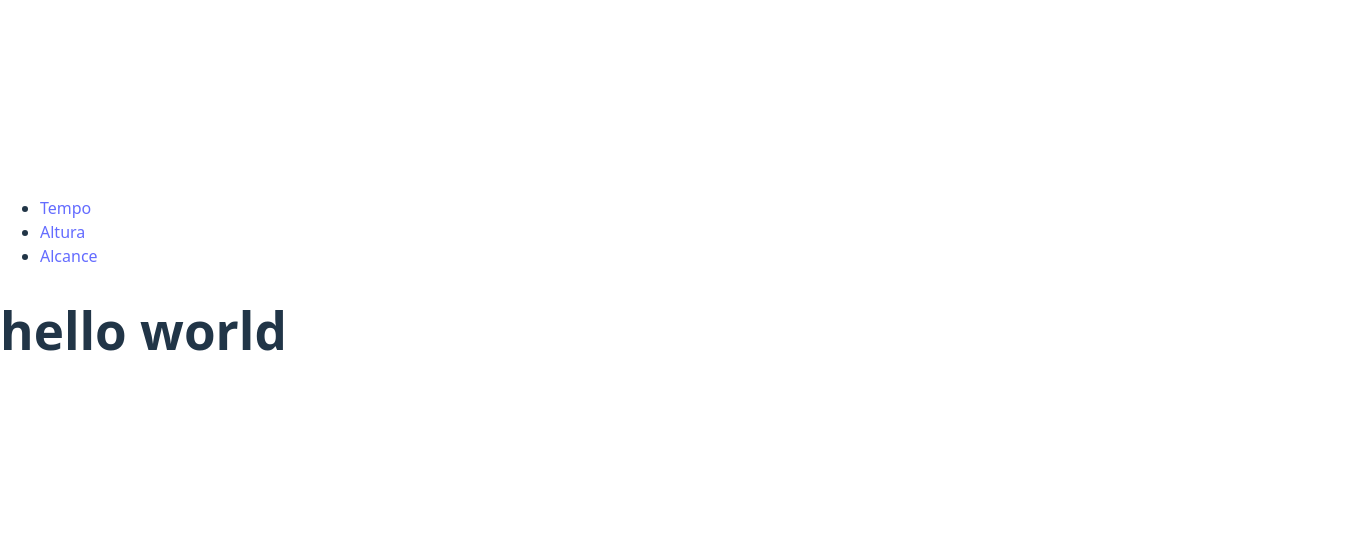
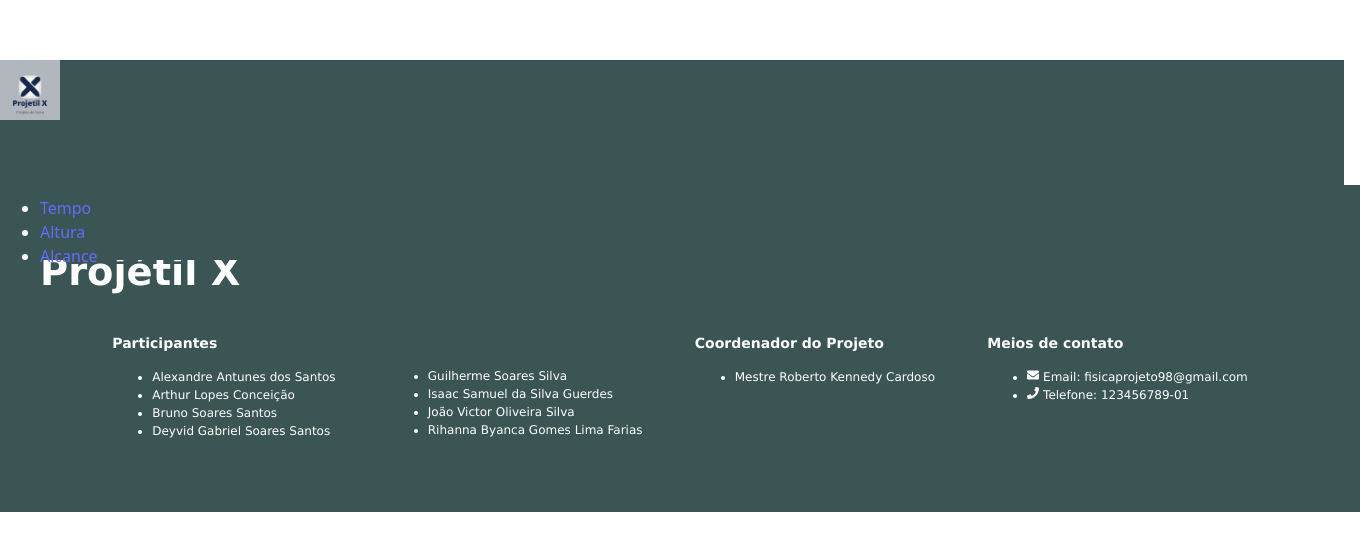
Before and after one commit to Fisica-crypto/Projeto-de-Fisica, a React (Vite) app: page /Alcance in a window 1280 px wide. Shown: the part 114-664 px from the top of the page, 1360 px wide, since content can reach past the window. Built offline with nearby package versions, Linux system fonts and the light colour scheme.

Commit message:
Inicio 00:22 27/02

```diff
--- a/package.json
+++ b/package.json
@@ -12,6 +12,7 @@
   "dependencies": {
     "react": "^19.2.0",
     "react-dom": "^19.2.0",
+    "react-icons": "^5.5.0",
     "react-router-dom": "^7.9.6"
   },
   "devDependencies": {
--- a/src/App.jsx
+++ b/src/App.jsx
@@ -1,4 +1,5 @@
 import { BrowserRouter, Route, Routes } from "react-router-dom";
+import Footer from "./components/Footer";
 import Header from "./components/Header";
 import Alcance from "./pages/Alcance";
 import Altura from "./pages/Altura";
@@ -14,6 +15,8 @@ export default function App() {
         <Route path="/Altura" element={<Altura />} />
         <Route path="/Alcance" element={<Alcance />} />
       </Routes>
+
+      <Footer/>
     </BrowserRouter>
   );
 }
--- /dev/null
+++ b/src/components/Content.css
@@ -0,0 +1,8 @@
+.Conteudo{
+    background-color: beige;
+    width: 105vw;
+    height: 600px;
+    color: #000000;
+    margin-top: 12%;
+    padding: 30px;
+}
--- /dev/null
+++ b/src/components/Footer.css
@@ -0,0 +1,24 @@
+.Footer{
+    background: #3b5454;
+    background: linear-gradient(0deg, (0, 0, 0, 1) 0%, rgba(120, 113, 113, 1) 100%);
+    color: #fff;
+    font-family: 'Lucida Sans', 'Lucida Sans Regular', 'Lucida Grande', 'Lucida Sans Unicode', Geneva, Verdana, sans-serif;
+    font-size: 12px;
+    justify-content: center;
+    padding: 40px;
+    width: 100vw;
+    gap: 12px;
+}
+.titulo{
+    font-size: large;
+    color: #fff;
+
+}
+.referencias{
+    display: flex;
+    justify-content: space-evenly;
+    margin: 20px;
+}
+.refs{
+    gap: 20px;
+}
--- /dev/null
+++ b/src/components/Footer.jsx
@@ -0,0 +1,50 @@
+import React from "react";
+import './Footer.css'
+import { FaEnvelope } from 'react-icons/fa';
+import { FaPhone } from "react-icons/fa";
+
+export default function Footer(){
+    return(
+        <>
+        <div className="Footer">
+            <div className="titulo_icons">
+                <h1>Projétil X</h1>
+            </div>
+            <div className="referencias">
+
+                <div className="refs">
+                <h3>Participantes</h3>
+                <ul>
+                    <li>Alexandre Antunes dos Santos</li>
+                    <li>Arthur Lopes Conceição </li>
+                    <li>Bruno Soares Santos </li>
+                    <li>Deyvid Gabriel Soares Santos</li>
+                </ul>
+                </div>
+                <div className="refs">
+                    <br /> <br />
+                <ul>
+                    <li>Guilherme Soares Silva</li>
+                    <li>Isaac Samuel da Silva Guerdes</li>
+                    <li>João Victor Oliveira Silva</li>
+                    <li>Rihanna Byanca Gomes Lima Farias </li>
+                </ul>
+                </div>
+                <div className="refs">
+                <h3>Coordenador do Projeto</h3>
+                <ul>
+                    <li>Mestre Roberto Kennedy Cardoso</li>
+                </ul>
+                </div>
+                <div className="refs">
+                <h3>Meios de contato</h3>
+                <ul>
+                    <li><FaEnvelope/>  Email: fisicaprojeto98@gmail.com</li>
+                     <li><FaPhone/>  Telefone: 123456789-01</li>
+                </ul>
+                </div>
+            </div>
+        </div>
+        </>
+    )
+}
--- /dev/null
+++ b/src/components/Header.css
@@ -0,0 +1,17 @@
+.header-container{
+    background: #3b5454;
+    background: linear-gradient(0deg, (0, 0, 0, 1) 0%, rgba(120, 113, 113, 1) 100%);
+    justify-content: space-evenly;
+    align-items: center;
+    position: fixed ;
+    height: 200px;
+    width: 105vw;
+    color: #000
+}
+.header-logo{
+    height: 120px;
+    width: 120px;
+}
+.navbar-links{
+    color: #fff;
+}
--- a/src/components/Header.jsx
+++ b/src/components/Header.jsx
@@ -1,11 +1,13 @@
 import React from "react";
 import {Link} from "react-router-dom";
+import X from '../assets/projetilx.png'
+import './Header.css'
 
 export default function Header() {
     return (
         <header className="header-container">
-            <div className="header-logo">
-
+            <div className="header-logo" >
+                <img src={X} alt="LOGO" height='60px' width='60px'/>
             </div>
 
             <nav className="navbar-box">
@@ -14,7 +16,7 @@ export default function Header() {
                         <Link to ="/">Tempo</Link>
                     </li>
                     <li>
-                    <Link to="/Altura">Altura</Link>
+                        <Link to="/Altura">Altura</Link>
                     </li>
                     <li>
                         <Link to="/Alcance">Alcance</Link>
--- a/src/pages/tempo.jsx
+++ b/src/pages/tempo.jsx
@@ -1,9 +1,12 @@
 import React from "react";
+import '../components/Content.css'
 
 export default function Tempo() {
     return (
         <>
-        <h1>hello world ahhAVSHA</h1>
+        <div className="Conteudo">
+            <h1>testeee</h1>
+        </div>
         </>
     )
 }
```
Also changed, not shown: src/assets/projetilx.png (added), src/utils/mov.js (added), 1 other file (tests, documents, lock files or other folders).
